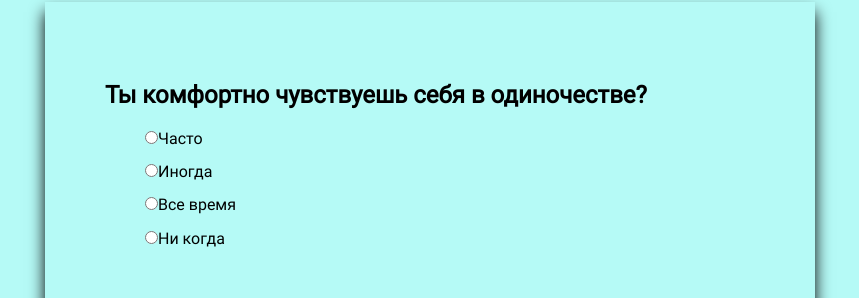
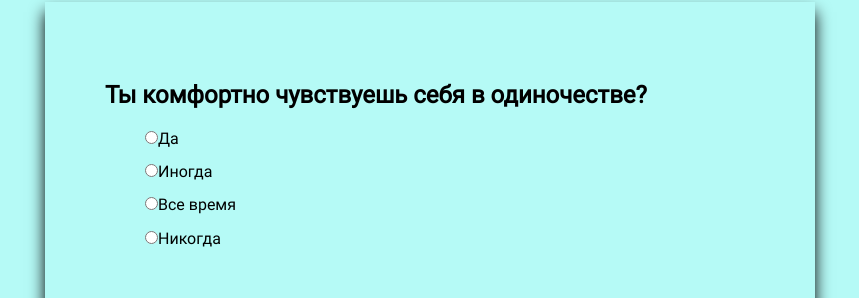
Before and after one commit to victorinaPeaksoft/Victorina_Project, a React app: page /question in a window 1280 px wide. Shown: the part 156-454 px from the top of the page, without its empty margins (210-1069 px from the left). Built offline with nearby package versions, Linux system fonts and the light colour scheme.

Commit message:
fixed some questions

```diff
--- a/src/components/Question/index.jsx
+++ b/src/components/Question/index.jsx
@@ -41,6 +41,7 @@ const Question = () => {
                     >
                       <input
                         type="radio"
+
                         id={`${item.key}`}
                         value={item.key}
                         name="radiovalues"
--- a/src/data.js
+++ b/src/data.js
@@ -1,9 +1,9 @@
 export const quizData = [
   {
-    question: "Ты комфортно чувствуешь себя в одиночестве?",
+    question:"Ты комфортно чувствуешь себя в одиночестве?",
     answers: [
       {
-        variant: "Часто",
+        variant: "Да",
         key: 1,
       },
       {
@@ -15,7 +15,7 @@ export const quizData = [
         key: 3,
       },
       {
-        variant: "Ни когда",
+        variant: "Никогда",
         key: 4,
       },
     ],
@@ -25,7 +25,7 @@ export const quizData = [
       " В тишине ты чувствуешь себя неуютно и стараешься чем-то заполнить ее?",
     answers: [
       {
-        variant: "Часто",
+        variant: "Да",
         key: 1,
       },
       {
@@ -37,7 +37,7 @@ export const quizData = [
         key: 3,
       },
       {
-        variant: "Ни когда",
+        variant: "Никогда",
         key: 4,
       },
     ],
@@ -58,28 +58,28 @@ export const quizData = [
         key: 3,
       },
       {
-        variant: "Ни когда",
+        variant: "Никогда",
         key: 4,
       },
     ],
   },
   {
-    question: "  У тебя много знакомых и друзей?",
+    question: "У тебя много знакомых и друзей?",
     answers: [
       {
-        variant: "Часто",
+        variant: "Да",
         key: 1,
       },
       {
-        variant: "Иногда",
+        variant: "Скорее да ",
         key: 2,
       },
       {
-        variant: "Все время",
+        variant: "Нет",
         key: 3,
       },
       {
-        variant: "Ни когда",
+        variant: "Скорее нет",
         key: 4,
       },
     ],
@@ -100,7 +100,7 @@ export const quizData = [
         key: 3,
       },
       {
-        variant: "Ни когда",
+        variant: "Никогда",
         key: 4,
       },
     ],
@@ -122,7 +122,7 @@ export const quizData = [
         key: 3,
       },
       {
-        variant: "Ни когда",
+        variant: "Никогда",
         key: 4,
       },
     ],
@@ -143,13 +143,13 @@ export const quizData = [
         key: 3,
       },
       {
-        variant: "Ни когда",
+        variant: "Никогда",
         key: 4,
       },
     ],
   },
   {
-    question: "  Вам тяжело быть разговорчивым с новыми знакомыми?",
+    question: "Вам тяжело быть разговорчивым с новыми знакомыми?",
     answers: [
       {
         variant: "Нет",
@@ -164,7 +164,7 @@ export const quizData = [
         key: 3,
       },
       {
-        variant: "Ни когда",
+        variant: "Никогда",
         key: 4,
       },
     ],
@@ -216,19 +216,19 @@ export const quizData = [
     question: " Страдаете от бессонницы?",
     answers: [
       {
-        variant: "Тяжело",
+        variant: "Нет",
         key: 1,
       },
       {
-        variant: "По-разному",
+        variant: "Да",
         key: 2,
       },
       {
-        variant: "Только если сильно нервничаю",
+        variant: "Иногда",
         key: 3,
       },
       {
-        variant: "Легко",
+        variant: "Никогда",
         key: 4,
       },
     ],
@@ -318,7 +318,7 @@ export const quizData = [
     ],
   },
   {
-    question: " Часто ли у вас меняется настроение без веских на то причин?",
+    question: "Когда на вас кричат, отвечаете ли тем же?",
     answers: [
       {
         variant: "Да",
@@ -333,7 +333,7 @@ export const quizData = [
         key: 3,
       },
       {
-        variant: "Смотря с какими",
+        variant: "Скоре да",
         key: 4,
       },
     ],
```
Also changed, not shown: 1 other file (tests, documents, lock files or other folders).
